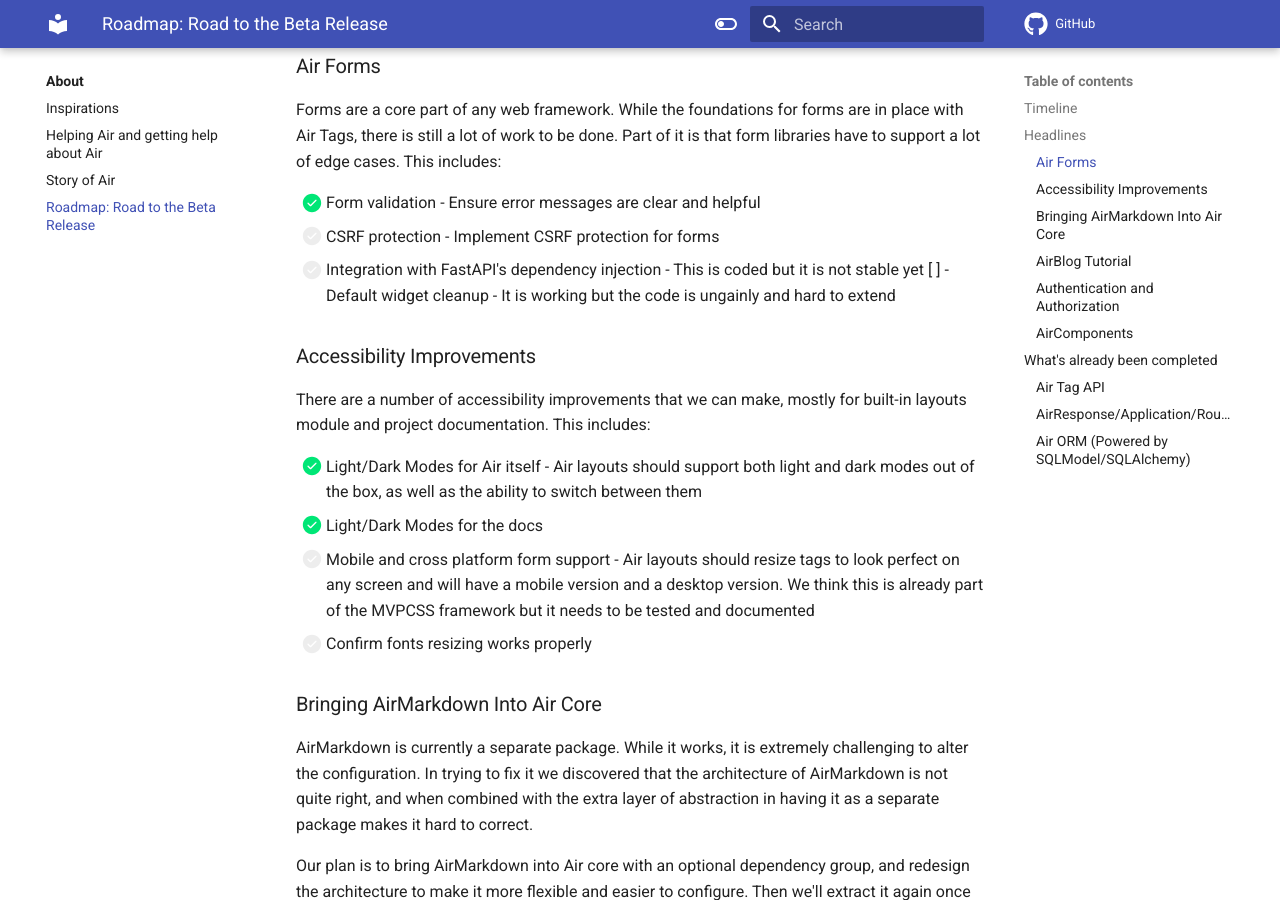
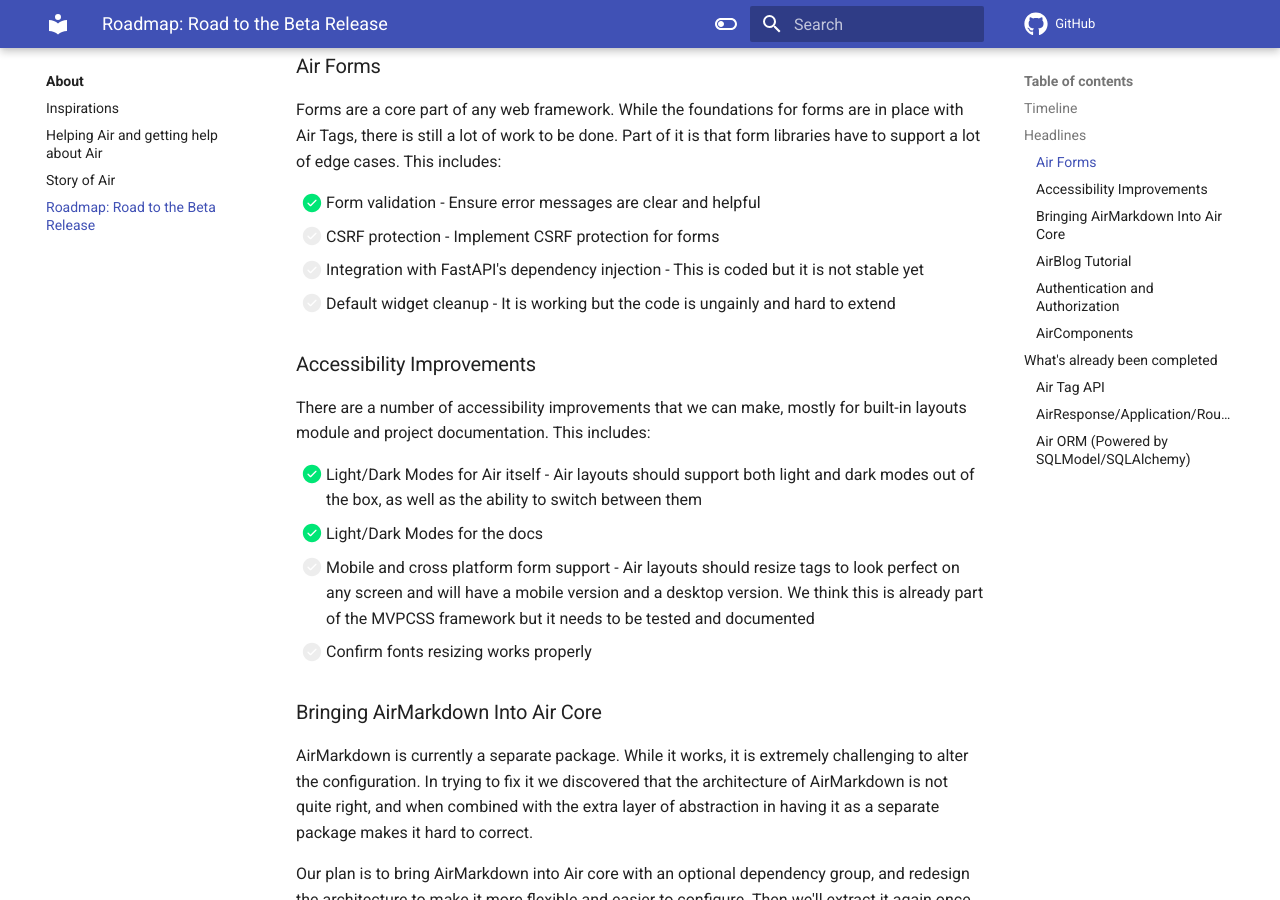
Before and after one commit to feldroy/air, an MkDocs documentation site: the page built from docs/about/roadmap.md, in a window 1280 px wide and 900 px high, scrolled down 1270 px. Built offline with MkDocs 1.6.1 and Material for MkDocs 9.7.7, drawn with Linux system fonts in a browser that asks for light colours; comment, search, counter and statistics services are not loaded.

```diff
--- a/docs/about/roadmap.md
+++ b/docs/about/roadmap.md
@@ -31,7 +31,7 @@ Forms are a core part of any web framework. While the foundations for forms are
 - [x] Form validation - Ensure error messages are clear and helpful
 - [ ] CSRF protection - Implement CSRF protection for forms
 - [ ] Integration with FastAPI's dependency injection - This is coded but it is not stable yet
-[ ] - Default widget cleanup - It is working but the code is ungainly and hard to extend
+- [ ] Default widget cleanup - It is working but the code is ungainly and hard to extend
 
 ### Accessibility Improvements
 
```
